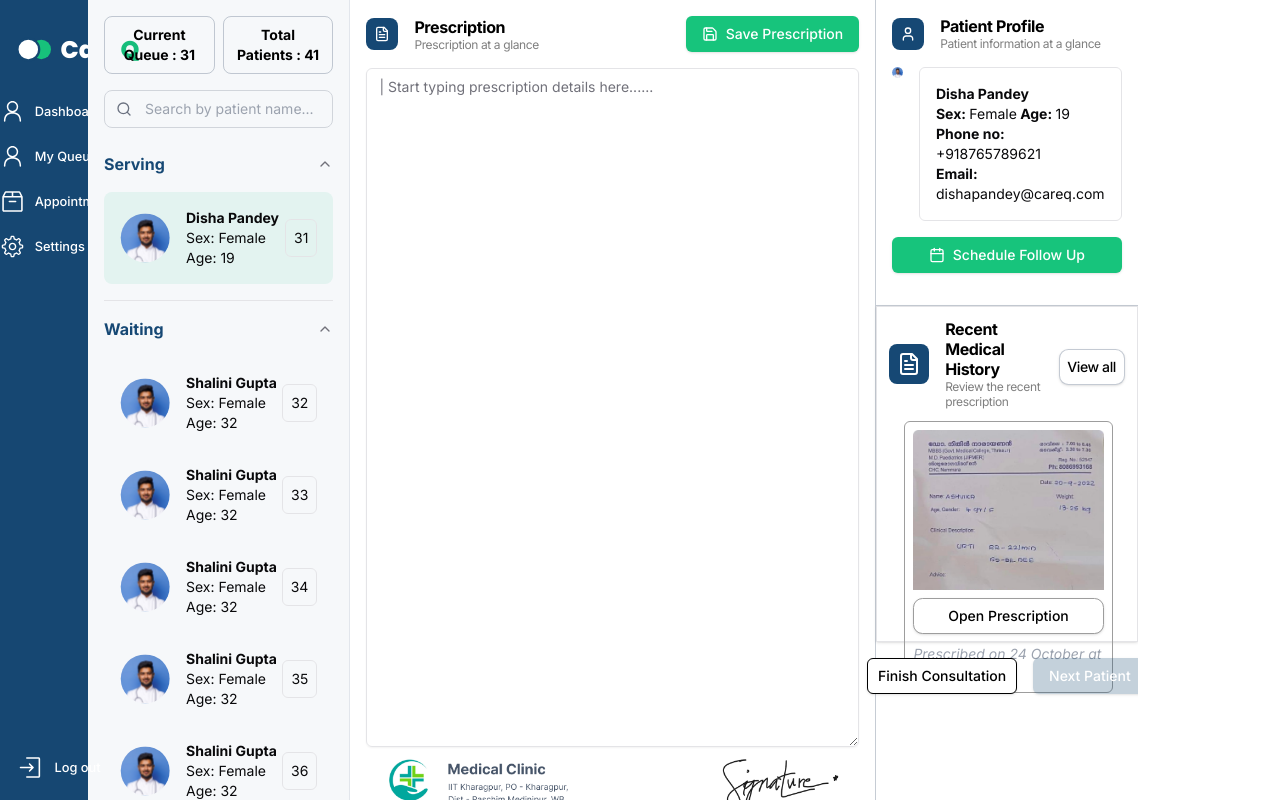
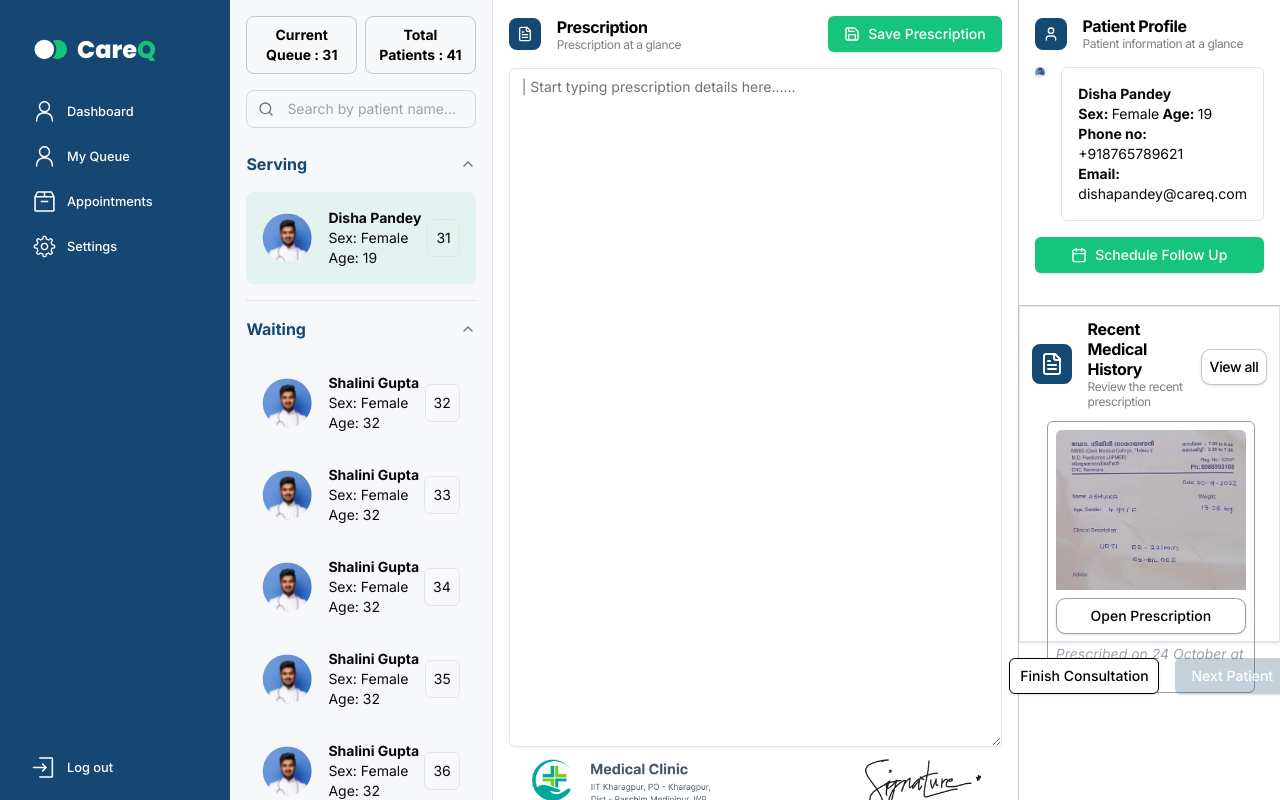
Before and after one commit to ShahidMollick/careq-webapp, a Next.js app: page /appointment in a window 1280 px wide. Built offline with nearby package versions, Linux system fonts and the light colour scheme.

Commit message:
Update page.css

```diff
--- a/src/app/appointment/page.css
+++ b/src/app/appointment/page.css
@@ -4,7 +4,7 @@
   height: 100vh;
   width: 100%;
 }
-.left-menu {
+/* .left-menu {
   width: 5.5rem;
   height: 100%;
   background-color: #164772;
@@ -13,7 +13,7 @@
   gap: 2rem;
   align-items: center;
   padding-top: 2rem;
-}
+} */
 .logo-icon {
   margin-bottom: 2rem;
 }
```
